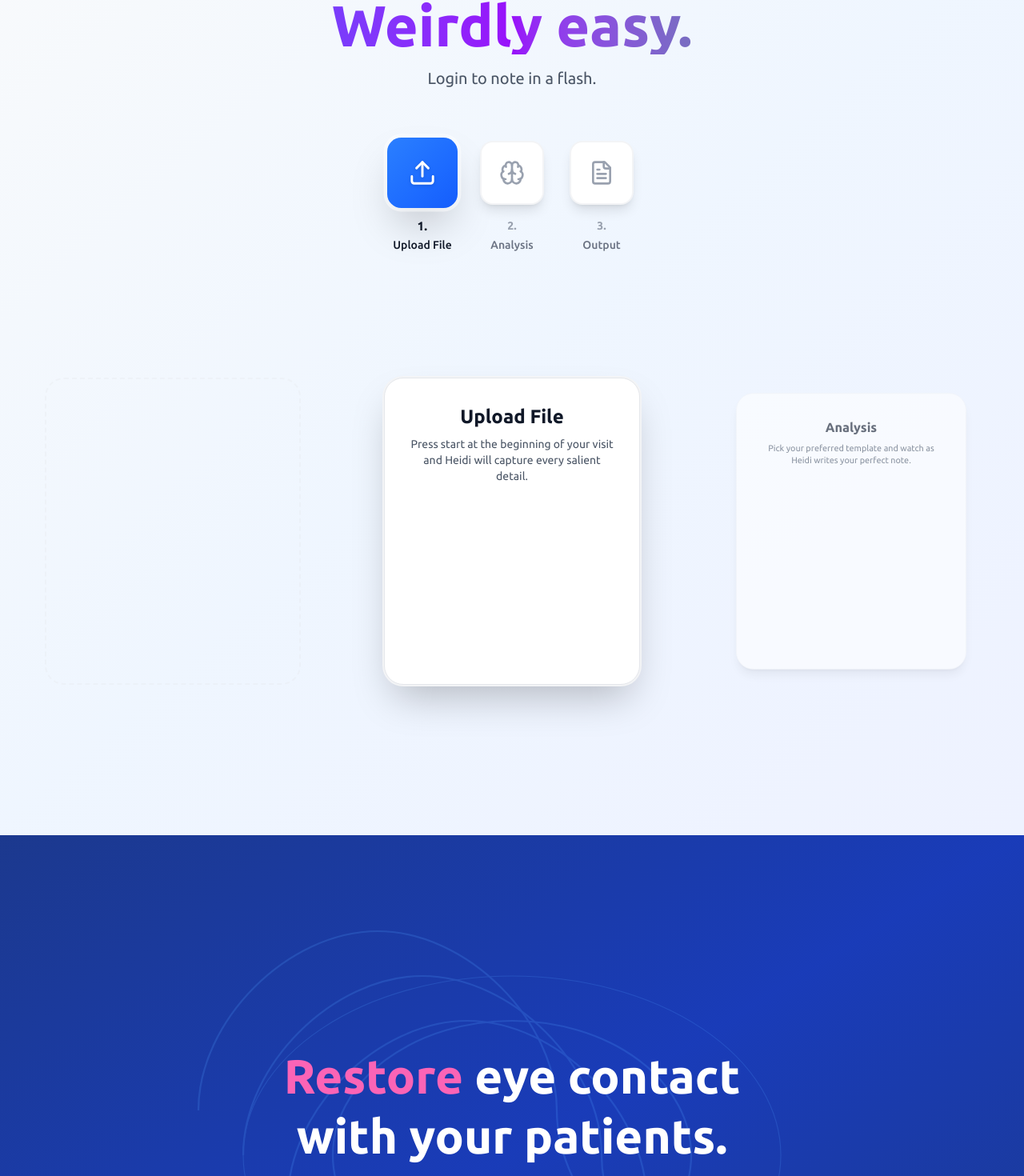
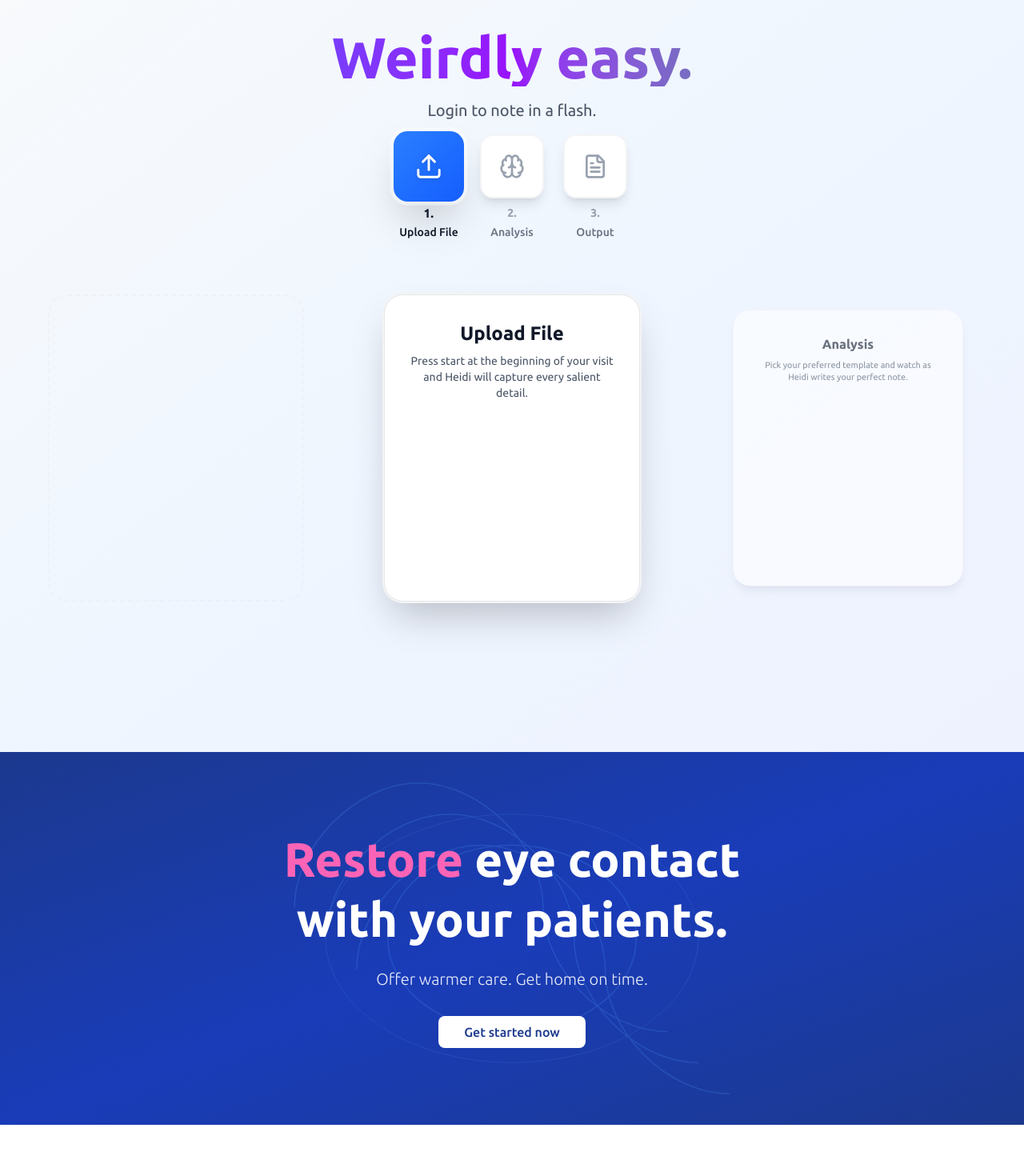
Before and after one commit to rakibulhasan933/healthzenix, a Next.js app: page / in a window 1280 px wide. Shown: the part 3976-5446 px from the top of the page at 80% size. Built offline with nearby package versions, Linux system fonts and the light colour scheme.

Commit message:
responsive

```diff
--- a/src/components/Hero.tsx
+++ b/src/components/Hero.tsx
@@ -100,7 +100,7 @@
                 </div>
             </div>
 
-            <div className="relative z-10 container mx-auto px-4 py-16">
+            <div className="relative z-10 container mx-auto px-4 md:py-16 py-8">
                 {/* Centered hero content above the light line */}
                 <div className="flex flex-col items-center text-center space-y-8 max-w-4xl mx-auto mb-32">
                     <h1 className="text-4xl lg:text-6xl  font-semibold text-white leading-tight">
@@ -135,9 +135,9 @@
                     </div>
                 </div>
 
-                <div className="flex justify-center items-center min-h-screen relative mb-32" style={{ perspective: "500px" }}>
+                <div className="flex justify-center items-center  relative md:mb-32 my-10 " style={{ perspective: "1000px" }}>
                     <div
-                        className={`transition-all duration-3000 ease-out ${showCarousel ? "opacity-100 scale-100 shadow-[0_0_100px_rgba(59,130,246,0.5)]" : "opacity-0 scale-75"
+                        className={`transition-all duration-3000 ease-out ${showCarousel ? "opacity-100 scale-120 shadow-[0_0_100px_rgba(59,130,246,0.5)]" : "opacity-0 scale-75"
                             }`}
                         style={{
                             transform: ` scale(${showCarousel ? 0.8 : 0.75})`,
--- a/src/components/Restore.tsx
+++ b/src/components/Restore.tsx
@@ -2,7 +2,7 @@
 
 export default function Restore() {
     return (
-        <section className="relative min-h-screen bg-gradient-to-br from-blue-900 via-blue-800 to-blue-900 flex items-center justify-center overflow-hidden">
+        <section className="relative bg-gradient-to-br from-blue-900 via-blue-800 to-blue-900 flex items-center justify-center overflow-hidden py-16 md:py-24">
             {/* Background curved lines */}
             <div className="absolute inset-0 opacity-20">
                 <svg
--- a/src/components/demo-carousel.tsx
+++ b/src/components/demo-carousel.tsx
@@ -147,7 +147,7 @@
         <div className="min-h-screen py-5 md:py-20 bg-gradient-to-br from-slate-50 via-blue-50 to-indigo-50 flex flex-col items-center justify-center p-4">
             <div className="w-full max-w-7xl mx-auto">
                 {/* Header */}
-                <div className="text-center mb-8 md:mb-16">
+                <div className="text-center mb-4">
                     <h1
                         className={cn(
                             "font-bold bg-gradient-to-r from-blue-600 via-purple-600 to-green-600 bg-clip-text text-transparent mb-4",
@@ -160,7 +160,7 @@
                 </div>
 
                 {/* Step Icons */}
-                <div className={cn("flex justify-center items-center mb-8 md:mb-12", isMobile ? "gap-4" : "gap-8")}>
+                <div className={cn("flex justify-center items-center md:mb-0 mb-4", isMobile ? "gap-4" : "gap-6")}>
                     {steps.map((step) => {
                         const IconComponent = step.icon
                         const isActive = activeStep === step.id
@@ -170,7 +170,7 @@
                                 <button
                                     onClick={() => setActiveStep(step.id)}
                                     className={cn(
-                                        "relative rounded-2xl flex items-center justify-center transition-all duration-500 mb-2 md:mb-4 transform",
+                                        "relative rounded-2xl flex items-center justify-center transition-all duration-500 mb-2 transform",
                                         isMobile ? "w-14 h-14" : "w-20 h-20",
                                         isActive
                                             ? `bg-gradient-to-br ${step.color} text-white shadow-2xl scale-110 ring-4 ring-white/50`
@@ -210,13 +210,13 @@
                 </div>
 
                 {/* Content Cards */}
-                <div className="relative">
+                <div className="relative md:-mt-10">
                     {isMobile ? (
                         // Mobile: Single card view
                         <div className="flex justify-center">{renderContentCard(layout.center, "center")}</div>
                     ) : (
                         // Desktop: Three card carousel
-                        <div className="grid grid-cols-3 gap-6 items-center min-h-[600px]">
+                        <div className="grid grid-cols-3 gap-3 items-center min-h-[600px]">
                             <div className="flex justify-center">{renderContentCard(layout.left, "left")}</div>
                             <div className="flex justify-center">{renderContentCard(layout.center, "center")}</div>
                             <div className="flex justify-center">{renderContentCard(layout.right, "right")}</div>
```
